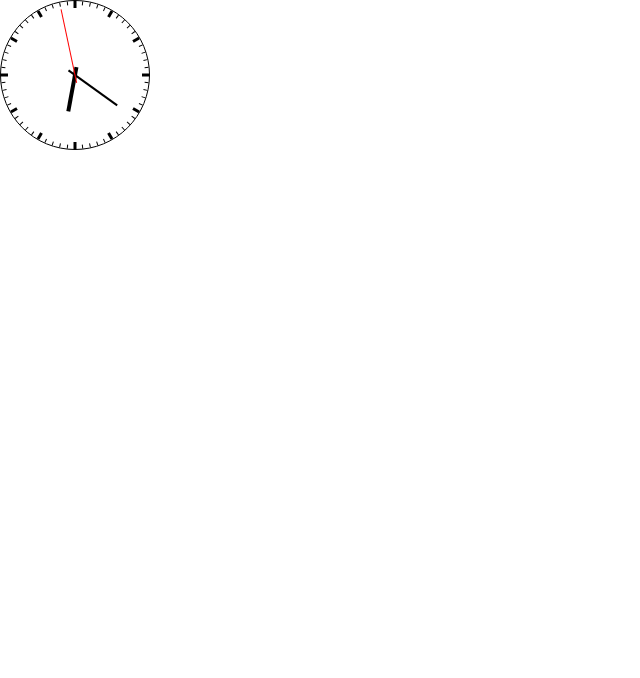
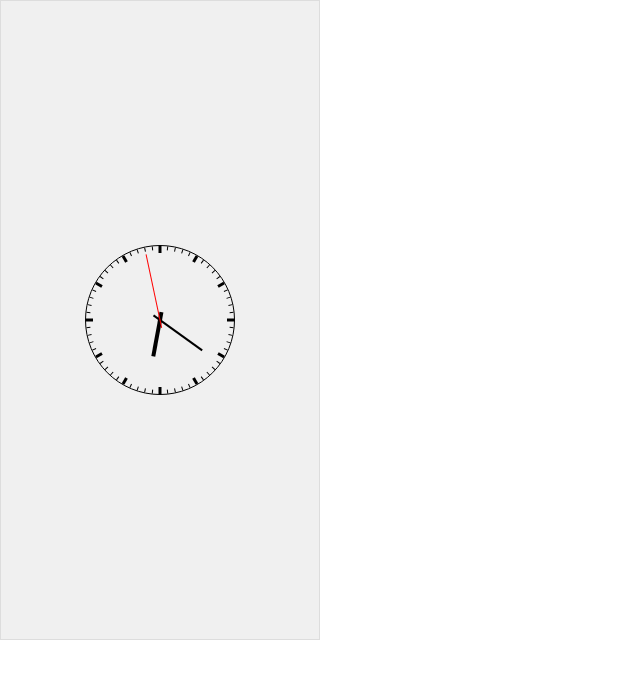
Before and after one commit to avijeetpandey/precily-task, a React (Create React App) app in the folder client/: page / in a window 1280 px wide. Shown: the top 678 px of the page, without its empty margins (0-640 px from the left). Built offline with nearby package versions, Linux system fonts and the light colour scheme.

Commit message:
added resizable component one

```diff
--- a/client/package.json
+++ b/client/package.json
@@ -6,10 +6,10 @@
     "@testing-library/jest-dom": "^4.2.4",
     "@testing-library/react": "^9.3.2",
     "@testing-library/user-event": "^7.1.2",
+    "re-resizable": "^6.7.0",
     "react": "^17.0.1",
     "react-clock": "^3.0.0",
     "react-dom": "^17.0.1",
-    "react-resizable": "^1.11.0",
     "react-scripts": "3.4.4",
     "semantic-ui-css": "^2.4.1",
     "semantic-ui-react": "^2.0.0"
--- a/client/src/components/clock/ClockComponent.js
+++ b/client/src/components/clock/ClockComponent.js
@@ -1,8 +1,17 @@
 import React, { useState, useEffect } from "react";
-import 'react-clock/dist/Clock.css';
+import { Resizable } from "re-resizable";
+import "react-clock/dist/Clock.css";
 import Clock from "react-clock";
 
 const ClockComponent = () => {
+  const style = {
+    display: "flex",
+    alignItems: "center",
+    justifyContent: "center",
+    border: "solid 1px #ddd",
+    background: "#f0f0f0",
+  };
+
   const [time, setTime] = useState(new Date());
 
   useEffect(() => {
@@ -13,7 +22,19 @@ const ClockComponent = () => {
     };
   }, []);
 
-  return <Clock value={time} />;
+  return (
+    <div>
+      <Resizable
+        style={style}
+        defaultSize={{
+          width: 320,
+          height: "80vh",
+        }}
+      >
+        <Clock value={time} />
+      </Resizable>
+    </div>
+  );
 };
 
 export default ClockComponent;
```
Also changed, not shown: client/src/components/clock/ClockComponent.css (added), 1 other file (tests, documents, lock files or other folders).
